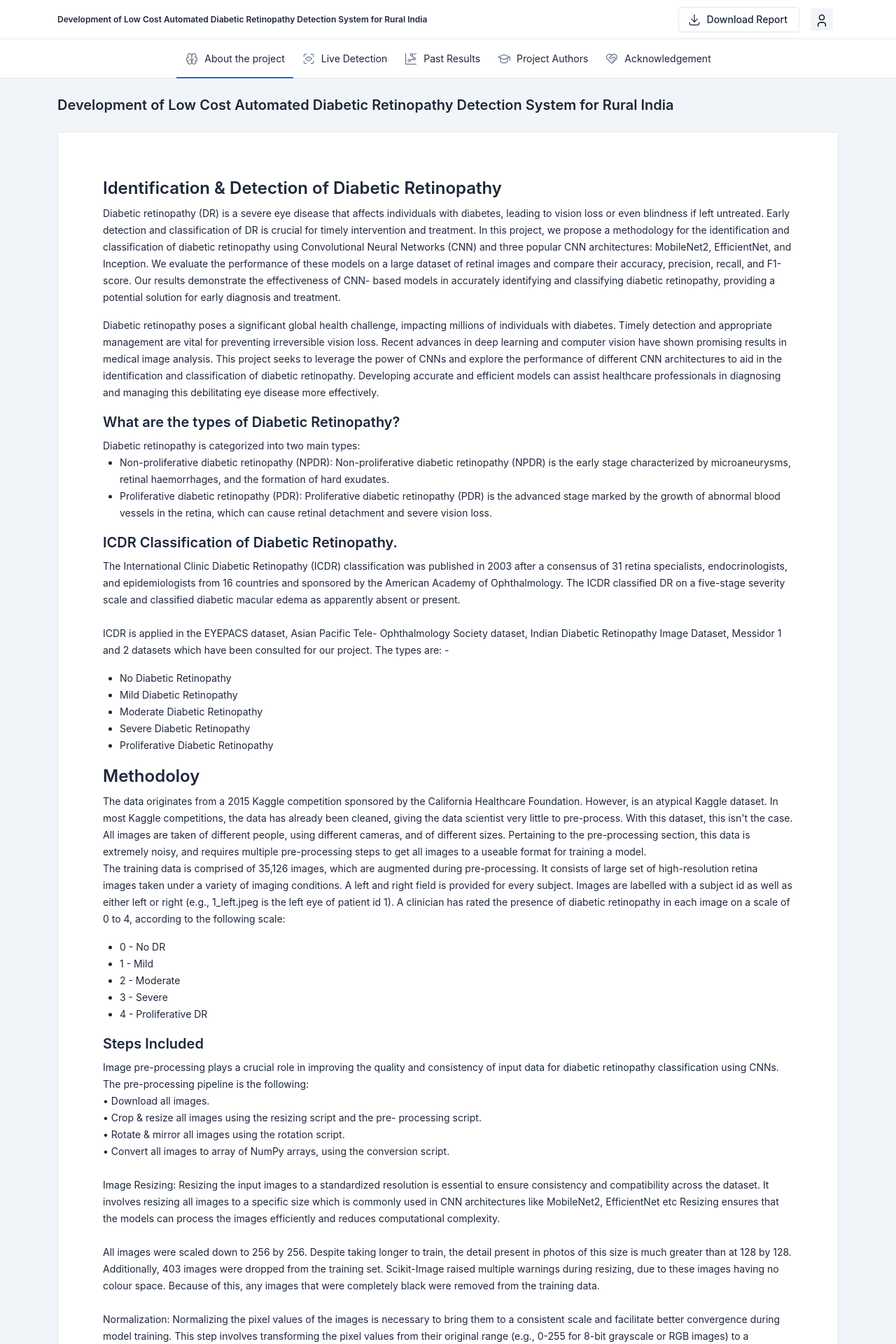
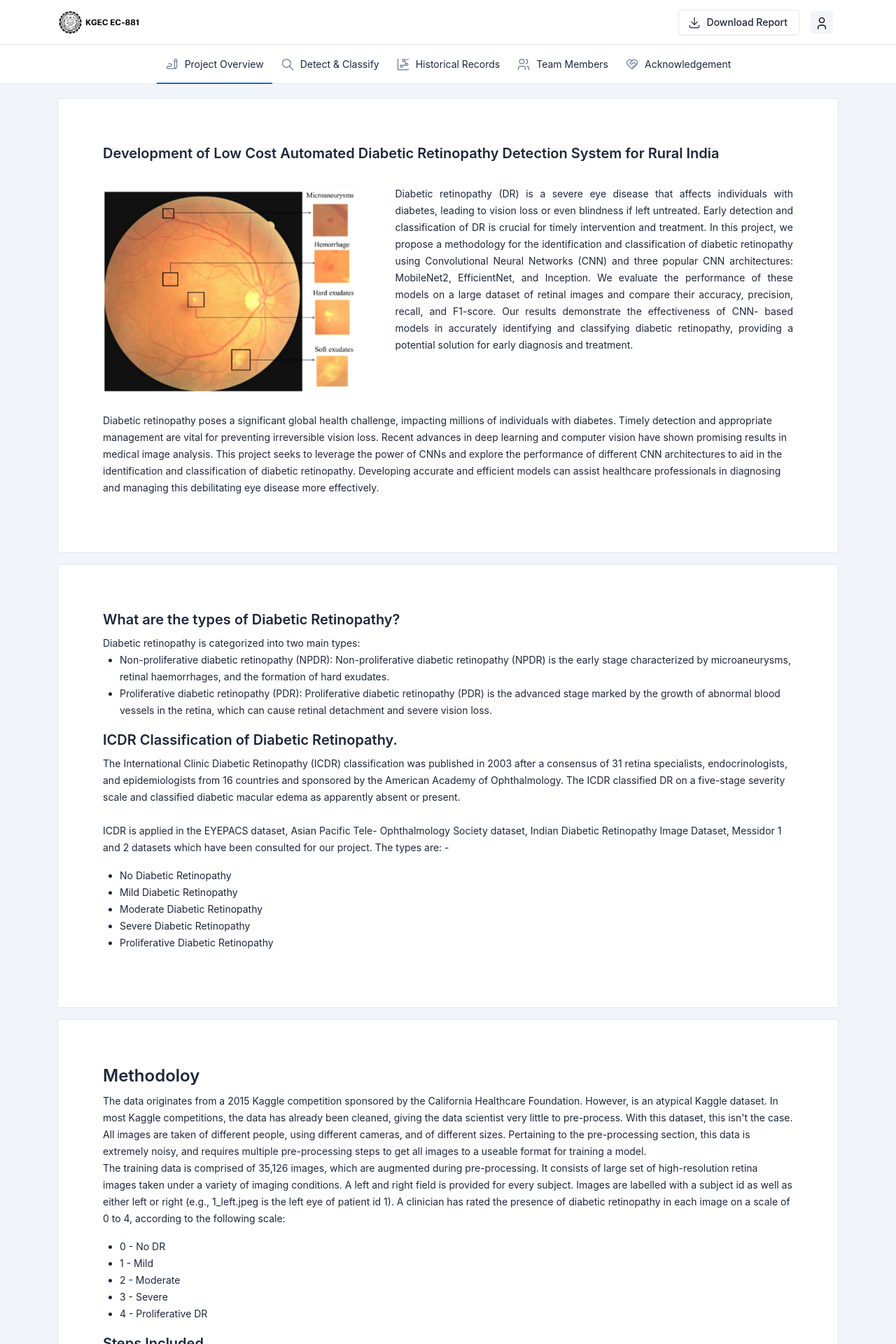
Before and after one commit to singhayushh/EC881--Assignment, a Node server app: page / in a window 1280 px wide. Shown: the top 1920 px of the page at 70% size. Run offline with Node 20, Linux system fonts and the light colour scheme; some libraries are stand-ins or nearby versions; some web fonts are replaced.

Commit message:
header updated

```diff
--- a/views/about.ejs
+++ b/views/about.ejs
@@ -1,25 +1,22 @@
 <%- include('partials/header.ejs') %>
 
     <div class="page-wrapper">
-    <div class="page-header d-print-none">
-        <div class="container-xl">
-            <div class="row g-2 align-items-center">
-                <div class="col">
-                    <h2 class="page-title">
-                        Development of Low Cost Automated Diabetic Retinopathy Detection System for Rural India
-                    </h2>
-                </div>
-            </div>
-        </div>
-    </div>
         <div class="page-body">
             <div class="container-xl">
                 <div class="row row-cards">
                     <div class="col-12">
                         <div class="card card-lg">
                             <div class="card-body markdown">
-                            <h1>Identification & Detection of Diabetic Retinopathy</h1>
-                            <p>Diabetic retinopathy (DR) is a severe eye disease that affects individuals
+                                <h2>Development of Low Cost Automated Diabetic Retinopathy Detection
+                                    System for Rural India</h2>
+                                    <br/>
+                                <div class="row">
+                                    <div class="col-5">
+                                        <img src="/img/dr-lesions.png" alt="" height="300">
+                                    </div>
+                                    <div class="col-7">
+                                        <p style="text-align: justify;">
+                                            Diabetic retinopathy (DR) is a severe eye disease that affects individuals
                                             with diabetes, leading to vision loss or even blindness if left untreated. Early
                                             detection and classification of DR is crucial for timely intervention and
                                             treatment. In this project, we propose a methodology for the identification
@@ -31,7 +28,10 @@
                                             based models in accurately identifying and classifying diabetic retinopathy,
                                             providing a potential solution for early diagnosis and treatment.
                                         </p>
+                                    </div>
+                                    <div class="col-12">
                                         <p>
+                                            <br/>
                                             Diabetic retinopathy poses a significant global health challenge, impacting
                                             millions of individuals with diabetes. Timely detection and appropriate
                                             management are vital for preventing irreversible vision loss. Recent
@@ -40,20 +40,29 @@
                                             of CNNs and explore the performance of different CNN architectures to aid
                                             in the identification and classification of diabetic retinopathy. Developing
                                             accurate and efficient models can assist healthcare professionals in
-                                diagnosing and managing this debilitating eye disease more effectively.</p>
+                                            diagnosing and managing this debilitating eye disease more effectively.
+                                        </p>
+                                    </div>
+                                </div>
+                            </div>
+                        </div>
+                    </div>
+                    <div class="col-12">
+                        <div class="card card-lg">
+                            <div class="card-body markdown">
                                 <h2>What are the types of Diabetic Retinopathy?</h2>
                                 Diabetic retinopathy is categorized into two main types:
                                 <ul>
                                     <li>
                                         Non-proliferative diabetic retinopathy (NPDR): Non-proliferative
-                                diabetic  retinopathy  (NPDR)  is  the  early  stage  characterized  by
-                                microaneurysms,  retinal  haemorrhages,  and  the  formation  of  hard
+                                        diabetic retinopathy (NPDR) is the early stage characterized by
+                                        microaneurysms, retinal haemorrhages, and the formation of hard
                                         exudates.
                                     </li>
                                     <li>
-                                    Proliferative  diabetic  retinopathy  (PDR):  Proliferative  diabetic
+                                        Proliferative diabetic retinopathy (PDR): Proliferative diabetic
                                         retinopathy (PDR) is the advanced stage marked by the growth of
-                                abnormal  blood  vessels  in  the  retina,  which  can  cause  retinal
+                                        abnormal blood vessels in the retina, which can cause retinal
                                         detachment and severe vision loss.
                                     </li>
                                 </ul>
@@ -61,36 +70,43 @@
                                 <p>
 
                                     The International Clinic Diabetic Retinopathy (ICDR) classification was
-                                    published  in  2003  after  a  consensus  of  31  retina  specialists,
+                                    published in 2003 after a consensus of 31 retina specialists,
                                     endocrinologists, and epidemiologists from 16 countries and sponsored by
                                     the American Academy of Ophthalmology. The ICDR classified DR on a
-                                    five-stage severity scale and classified diabetic macular edema as apparently absent or present.  <br><br>
-                                    ICDR  is  applied  in  the  EYEPACS  dataset,  Asian  Pacific  Tele-
-                                    Ophthalmology  Society  dataset,  Indian  Diabetic  Retinopathy  Image
-                                    Dataset,  Messidor  1  and  2  datasets  which  have  been  consulted  for  our
+                                    five-stage severity scale and classified diabetic macular edema as apparently absent
+                                    or present. <br><br>
+                                    ICDR is applied in the EYEPACS dataset, Asian Pacific Tele-
+                                    Ophthalmology Society dataset, Indian Diabetic Retinopathy Image
+                                    Dataset, Messidor 1 and 2 datasets which have been consulted for our
                                     project.
                                     The types are: -
                                 <ul>
-                                        <li>No Diabetic Retinopathy  </li>
-                                        <li>Mild Diabetic Retinopathy  </li>
+                                    <li>No Diabetic Retinopathy </li>
+                                    <li>Mild Diabetic Retinopathy </li>
                                     <li>Moderate Diabetic Retinopathy </li>
                                     <li>Severe Diabetic Retinopathy </li>
                                     <li>Proliferative Diabetic Retinopathy </li>
                                 </ul>
                                 </p>
+                                </div>
+                                </div>
+                                </div>
+                                <div class="col-12">
+                                    <div class="card card-lg">
+                                        <div class="card-body markdown">
                                 <h1>Methodoloy</h1>
                                 <p>
-                                The  data  originates  from  a  2015  Kaggle  competition  sponsored  by  the
+                                    The data originates from a 2015 Kaggle competition sponsored by the
                                     California Healthcare Foundation. However, is an atypical Kaggle dataset.
                                     In most Kaggle competitions, the data has already been cleaned, giving the
                                     data scientist very little to pre-process. With this dataset, this isn't the case.
                                     All images are taken of different people, using different cameras, and of
-                                different  sizes.  Pertaining  to  the  pre-processing  section,  this  data  is
+                                    different sizes. Pertaining to the pre-processing section, this data is
                                     extremely noisy, and requires multiple pre-processing steps to get all images
                                     to a useable format for training a model.
-                                <br/>
-                                The  training  data  is  comprised  of 35,126  images,  which  are  augmented
-                                during  pre-processing.  It  consists  of  large  set  of  high-resolution  retina
+                                    <br />
+                                    The training data is comprised of 35,126 images, which are augmented
+                                    during pre-processing. It consists of large set of high-resolution retina
                                     images taken under a variety of imaging conditions. A left and right field is
                                     provided for every subject. Images are labelled with a subject id as well as
                                     either left or right (e.g., 1_left.jpeg is the left eye of patient id 1).
@@ -108,32 +124,32 @@
                                     Steps Included
                                 </h2>
                                 <p>
-Image  pre-processing  plays  a  crucial  role  in  improving  the  quality  and
+                                    Image pre-processing plays a crucial role in improving the quality and
                                     consistency of input data for diabetic retinopathy classification using CNNs.
-The pre-processing pipeline is the following: <br/>
-•  Download all images. <br/>
-•  Crop  &  resize  all  images  using  the  resizing  script  and  the  pre-
-processing script. <br/>
-•  Rotate & mirror all images using the rotation script. <br/>
-•  Convert all images to array of NumPy arrays, using the conversion
-script. <br/><br/>
+                                    The pre-processing pipeline is the following: <br />
+                                    • Download all images. <br />
+                                    • Crop & resize all images using the resizing script and the pre-
+                                    processing script. <br />
+                                    • Rotate & mirror all images using the rotation script. <br />
+                                    • Convert all images to array of NumPy arrays, using the conversion
+                                    script. <br /><br />
                                     Image Resizing: Resizing the input images to a standardized resolution is
-essential  to  ensure  consistency  and  compatibility  across  the  dataset.  It
+                                    essential to ensure consistency and compatibility across the dataset. It
                                     involves resizing all images to a specific size which is commonly used in
                                     CNN architectures like MobileNet2, EfficientNet etc Resizing ensures that
                                     the models can process the images efficiently and reduces computational
-complexity. <br/><br/>
+                                    complexity. <br /><br />
                                     All images were scaled down to 256 by 256. Despite taking longer to train,
                                     the detail present in photos of this size is much greater than at 128 by 128.
                                     Additionally, 403 images were dropped from the training set. Scikit-Image
                                     raised multiple warnings during resizing, due to these images having no
                                     colour space. Because of this, any images that were completely black were
-removed from the training data. <br/><br/>
+                                    removed from the training data. <br /><br />
                                     Normalization: Normalizing the pixel values of the images is necessary to
                                     bring them to a consistent scale and facilitate better convergence during
                                     model training. This step involves transforming the pixel values from their
-original  range  (e.g.,  0-255  for  8-bit  grayscale  or  RGB  images)  to  a
-normalized  range,  typically  between  0  and  1.  Normalization  helps  in
+                                    original range (e.g., 0-255 for 8-bit grayscale or RGB images) to a
+                                    normalized range, typically between 0 and 1. Normalization helps in
                                     mitigating the impact of varying illumination conditions and improves the
                                     stability of the training process.
                                 </p>
@@ -145,7 +161,7 @@ scaling, flipping, and shifting. By generating new augmented images, the
                                     dataset's size is effectively increased, which helps prevent overfitting and
                                     improves the generalization capability of the models. Data augmentation is
                                     particularly useful when the available dataset is limited.
-All images  were rotated and  mirrored. Images without retinopathy were
+                                    All images were rotated and mirrored. Images without retinopathy were
                                     mirrored; images that had retinopathy were mirrored, and rotated 90, 120,
                                     180, and 270 degrees. The first images show two pairs of eyes, along with
                                     the black borders. In the cropping and rotations how the majority of noise is
@@ -153,8 +169,8 @@ removed.
                                 </p>
                                 <h3>CNN Model</h3>
                                 <p>
-                                This  project  utilizes  CNN-based  models  for  the  identification  and
-                                classification  of  diabetic  retinopathy.  CNNs  are  a  class  of  deep  neural
+                                    This project utilizes CNN-based models for the identification and
+                                    classification of diabetic retinopathy. CNNs are a class of deep neural
                                     networks that excel in extracting complex features from images, making
                                     them well-suited for image classification tasks. Popular CNN architectures,
                                     MobileNet and EfficientNet are employed to train the models.
--- a/views/partials/header.ejs
+++ b/views/partials/header.ejs
@@ -49,7 +49,7 @@
           </button>
           <h1 class="navbar-brand navbar-brand-autodark d-none-navbar-horizontal pe-0 pe-md-3">
             <a href="/" style="font-size: 12px;">
-              Development of Low Cost Automated Diabetic Retinopathy Detection System for Rural India
+              <img src="/img/logo.png" alt="" height="40">
             </a>
           </h1>
           <div class="navbar-nav flex-row order-md-last">
@@ -114,18 +114,15 @@
                   <a class="nav-link" href="/">
                     <span
                       class="nav-link-icon d-md-none d-lg-inline-block">
-                      <svg xmlns="http://www.w3.org/2000/svg" class="icon icon-tabler icon-tabler-brain" width="24" height="24" viewBox="0 0 24 24" stroke-width="1" stroke="currentColor" fill="none" stroke-linecap="round" stroke-linejoin="round">
+                      <svg xmlns="http://www.w3.org/2000/svg" class="icon icon-tabler icon-tabler-writing" width="24" height="24" viewBox="0 0 24 24" stroke-width="1" stroke="currentColor" fill="none" stroke-linecap="round" stroke-linejoin="round">
                         <path stroke="none" d="M0 0h24v24H0z" fill="none"></path>
-                        <path d="M15.5 13a3.5 3.5 0 0 0 -3.5 3.5v1a3.5 3.5 0 0 0 7 0v-1.8"></path>
-                        <path d="M8.5 13a3.5 3.5 0 0 1 3.5 3.5v1a3.5 3.5 0 0 1 -7 0v-1.8"></path>
-                        <path d="M17.5 16a3.5 3.5 0 0 0 0 -7h-.5"></path>
-                        <path d="M19 9.3v-2.8a3.5 3.5 0 0 0 -7 0"></path>
-                        <path d="M6.5 16a3.5 3.5 0 0 1 0 -7h.5"></path>
-                        <path d="M5 9.3v-2.8a3.5 3.5 0 0 1 7 0v10"></path>
-                      </svg>
+                        <path d="M20 17v-12c0 -1.121 -.879 -2 -2 -2s-2 .879 -2 2v12l2 2l2 -2z"></path>
+                        <path d="M16 7h4"></path>
+                        <path d="M18 19h-13a2 2 0 1 1 0 -4h4a2 2 0 1 0 0 -4h-3"></path>
+                     </svg>
                     </span>
                     <span class="nav-link-title">
-                      About the project
+                      Project Overview
                     </span>
                   </a>
                 </li>
@@ -137,19 +134,14 @@
                   <a class="nav-link" href="/predict">
                     <span
                       class="nav-link-icon d-md-none d-lg-inline-block">
-                      <svg xmlns="http://www.w3.org/2000/svg" class="icon icon-tabler icon-tabler-scan-eye" width="24" height="24" viewBox="0 0 24 24" stroke-width="1" stroke="currentColor" fill="none" stroke-linecap="round" stroke-linejoin="round">
+                      <svg xmlns="http://www.w3.org/2000/svg" class="icon icon-tabler icon-tabler-search" width="24" height="24" viewBox="0 0 24 24" stroke-width="1" stroke="currentColor" fill="none" stroke-linecap="round" stroke-linejoin="round">
                         <path stroke="none" d="M0 0h24v24H0z" fill="none"></path>
-                        <path d="M4 8v-2a2 2 0 0 1 2 -2h2"></path>
-                        <path d="M4 16v2a2 2 0 0 0 2 2h2"></path>
-                        <path d="M16 4h2a2 2 0 0 1 2 2v2"></path>
-                        <path d="M16 20h2a2 2 0 0 0 2 -2v-2"></path>
-                        <path d="M7 12c3.333 -4.667 6.667 -4.667 10 0"></path>
-                        <path d="M7 12c3.333 4.667 6.667 4.667 10 0"></path>
-                        <path d="M12 12h-.01"></path>
-                      </svg>
+                        <path d="M10 10m-7 0a7 7 0 1 0 14 0a7 7 0 1 0 -14 0"></path>
+                        <path d="M21 21l-6 -6"></path>
+                     </svg>
                     </span>
                     <span class="nav-link-title">
-                      Live Detection
+                      Detect & Classify
                     </span>
                   </a>
                 </li>
@@ -173,7 +165,7 @@
                       </svg>
                     </span>
                     <span class="nav-link-title">
-                      Past Results
+                      Historical Records
                     </span>
                   </a>
                 </li>
@@ -185,14 +177,16 @@
                   <a class="nav-link" href="/team">
                     <span
                       class="nav-link-icon d-md-none d-lg-inline-block">
-                      <svg xmlns="http://www.w3.org/2000/svg" class="icon icon-tabler icon-tabler-school" width="24" height="24" viewBox="0 0 24 24" stroke-width="1" stroke="currentColor" fill="none" stroke-linecap="round" stroke-linejoin="round">
+                      <svg xmlns="http://www.w3.org/2000/svg" class="icon icon-tabler icon-tabler-users" width="24" height="24" viewBox="0 0 24 24" stroke-width="1" stroke="currentColor" fill="none" stroke-linecap="round" stroke-linejoin="round">
                         <path stroke="none" d="M0 0h24v24H0z" fill="none"></path>
-                        <path d="M22 9l-10 -4l-10 4l10 4l10 -4v6"></path>
-                        <path d="M6 10.6v5.4a6 3 0 0 0 12 0v-5.4"></path>
-                      </svg>
+                        <path d="M9 7m-4 0a4 4 0 1 0 8 0a4 4 0 1 0 -8 0"></path>
+                        <path d="M3 21v-2a4 4 0 0 1 4 -4h4a4 4 0 0 1 4 4v2"></path>
+                        <path d="M16 3.13a4 4 0 0 1 0 7.75"></path>
+                        <path d="M21 21v-2a4 4 0 0 0 -3 -3.85"></path>
+                     </svg>
                     </span>
                     <span class="nav-link-title">
-                      Project Authors
+                      Team Members
                     </span>
                   </a>
                 </li>
```
Also changed, not shown: static/img/dr-lesions.png (added). Lines whose indentation alone changed are shown as unchanged.
